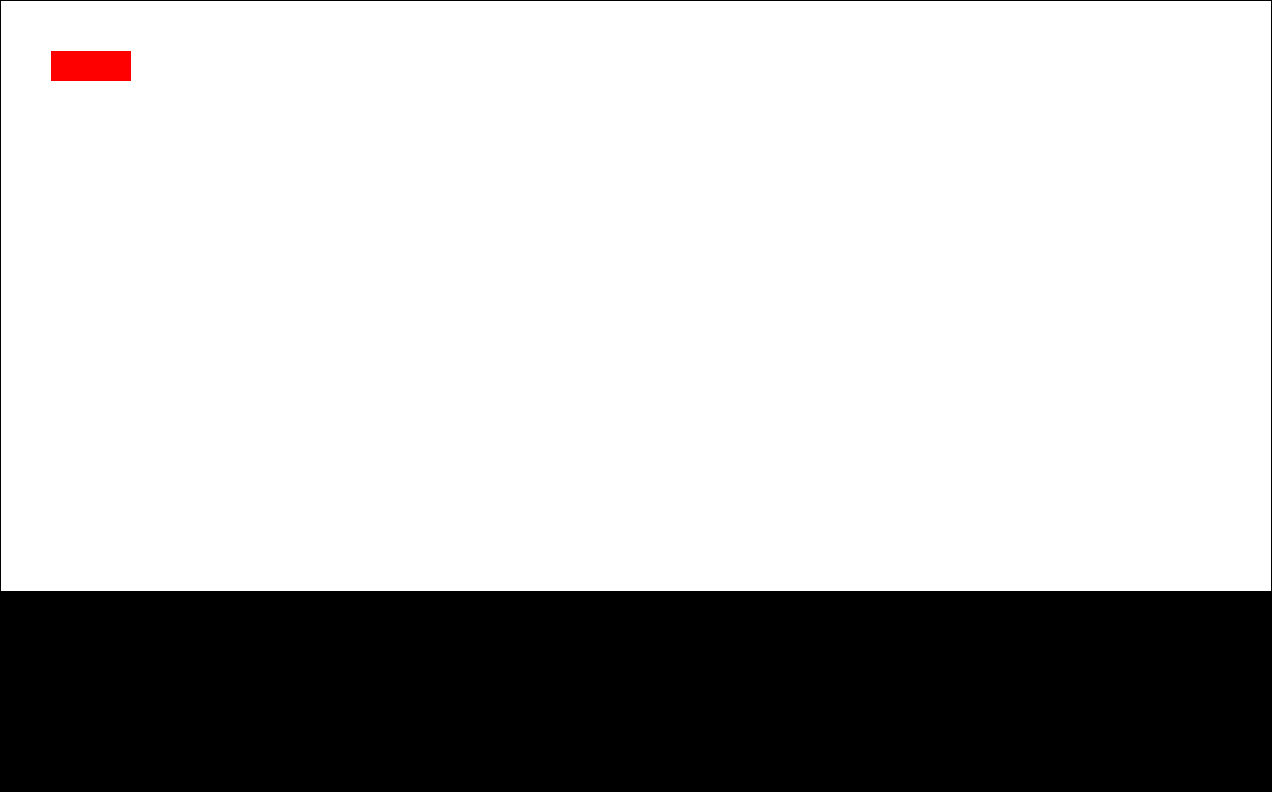
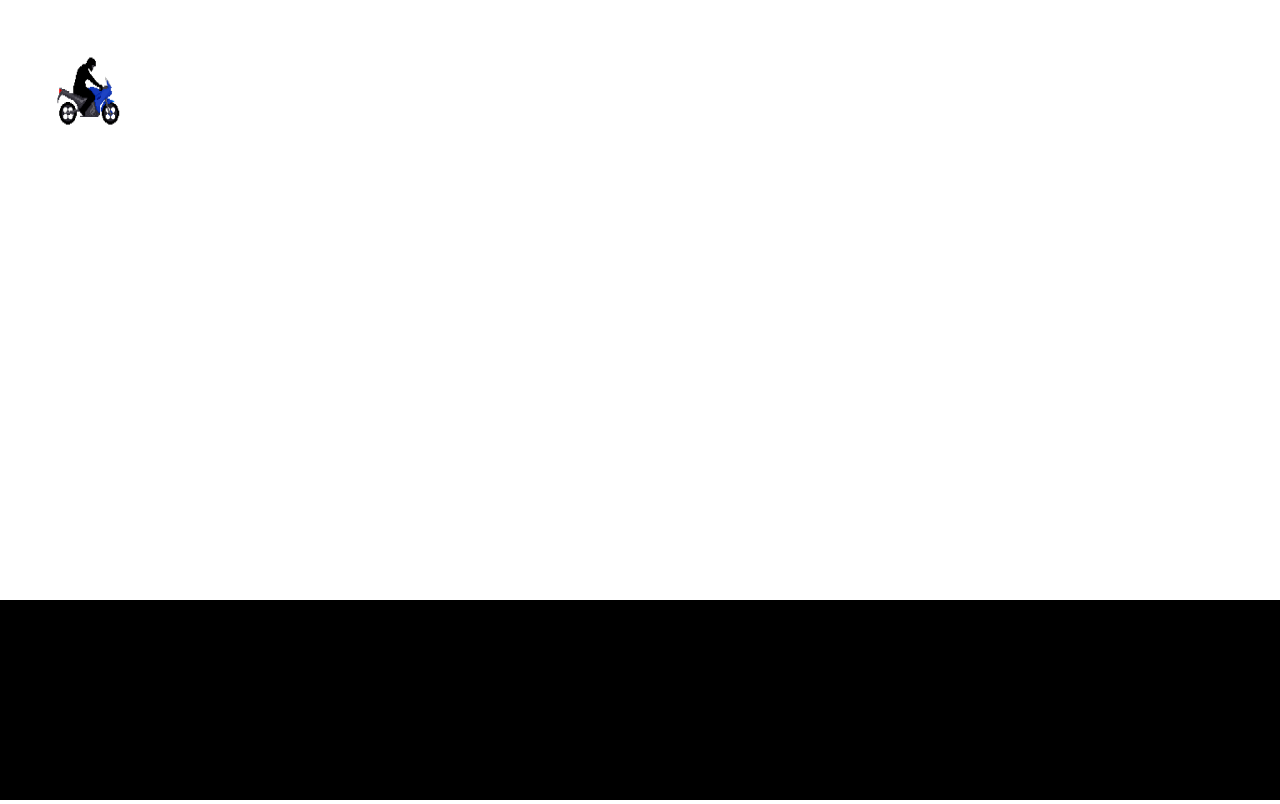
Before and after one commit to kodgoaten/Javascriptprojekt, a plain HTML site: page index.html in a window 1280 px wide. Drawn offline with Linux system fonts and the light colour scheme.

Commit message:
Det finns nu en motorcykel

```diff
--- a/CSS.css
+++ b/CSS.css
@@ -1,5 +1,4 @@
 #myCanvas {
-    border:1px solid black;
 }
 
 * {
@@ -8,6 +7,7 @@
   }
 
   body {
+    overflow: hidden;
     width: 100%;
     height: 100%;
   }
--- a/Javascript.js
+++ b/Javascript.js
@@ -1,20 +1,19 @@
 let canvas = document.getElementById("myCanvas");
-canvas.width = window.innerWidth - 10;
-canvas.height = window.innerHeight - 10; // -10 eftersom canvasen blir liiite för stor annars ¯\_(ツ)_/¯
-
+canvas.width = window.innerWidth;
+canvas.height = window.innerHeight; // -10 eftersom canvasen blir liiite för stor annars ¯\_(ツ)_/¯
+const img = new Image();
+img.src = "spr_bike2man_0.png";
 let context = canvas.getContext("2d");
 
 //Ett objekt som håller information om en ruta som ska ritas
 let square = {
-  color: "red",
   width: 80,
-  height: 30,
+  height: 80,
   posX: 50,
   posY: 50,
-  speed: 5,
+  speed: 10,
   speedX: 0, // Egenskaper för att styra hastigheten på rutan
   speedY: 0,
-  rotation: 0,
 };
 
 document.onkeydown = function (e) {
@@ -22,8 +21,7 @@ document.onkeydown = function (e) {
   const key = e.key;
   switch (key) {
     case "w":
-      square.rotation -= 5; // Rotate counter-clockwise by reducing rotation angle
-      rotateObject(square.rotation);
+      square.speedY = -square.speed;
       break;
     case "a":
       square.speedX = -square.speed;
@@ -41,11 +39,8 @@ document.onkeyup = function (e) {
   console.log(e);
   const key = e.key;
   switch (key) {
-    case "Shift":
-
-      break;
     case "w":
-
+      square.speedY = 0;
       break;
     case "a":
       square.speedX = 0;
@@ -59,14 +54,15 @@ document.onkeyup = function (e) {
   }
 };
 
-function rotateObject(degrees) {
-  let square = document.getElementById('square');
-  square.style.transform = 'rotate(' + degrees + 'deg)';
-}
+
 //Ritar ut en ruta med sin färg, på den position den befinner sig.
-function drawRect(rect) {
-  context.fillStyle = rect.color;
-  context.fillRect(rect.posX, rect.posY, rect.width, rect.height);
+
+
+
+function draw(rect) {
+  context.drawImage(img, rect.posX, rect.posY, rect.width, rect.height);
+
+
 }
 
 //Uppdaterar postionen på en ruta, beror av speedX och speedY
@@ -84,7 +80,6 @@ function updatePosition(rect) {
   } else if (rect.posX <= 0) {
     // Vänd på hastigheten i y-led
     rect.speedX = -rect.speedX;
-    rect.speedY = -2;
   }
 
   rect.posX += rect.speedX;
@@ -107,8 +102,8 @@ function ground() {
 function update() {
   updatePosition(square);
   clearCanvas();
-  drawRect(square);
   ground();
+  draw(square);
   requestAnimationFrame(update); //Kör den här funktionen igen. Det här skapar en "oändlig loop".
 }
 
```
Also changed, not shown: index.html (+1 -0 lines), spr_bike2man_0.png (added).
